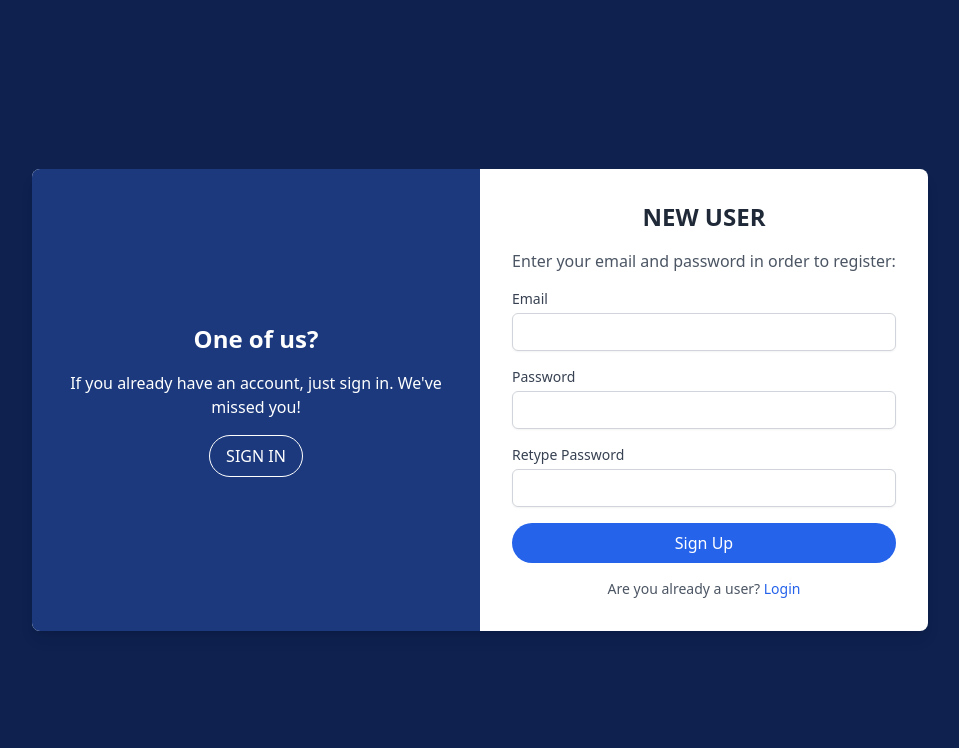
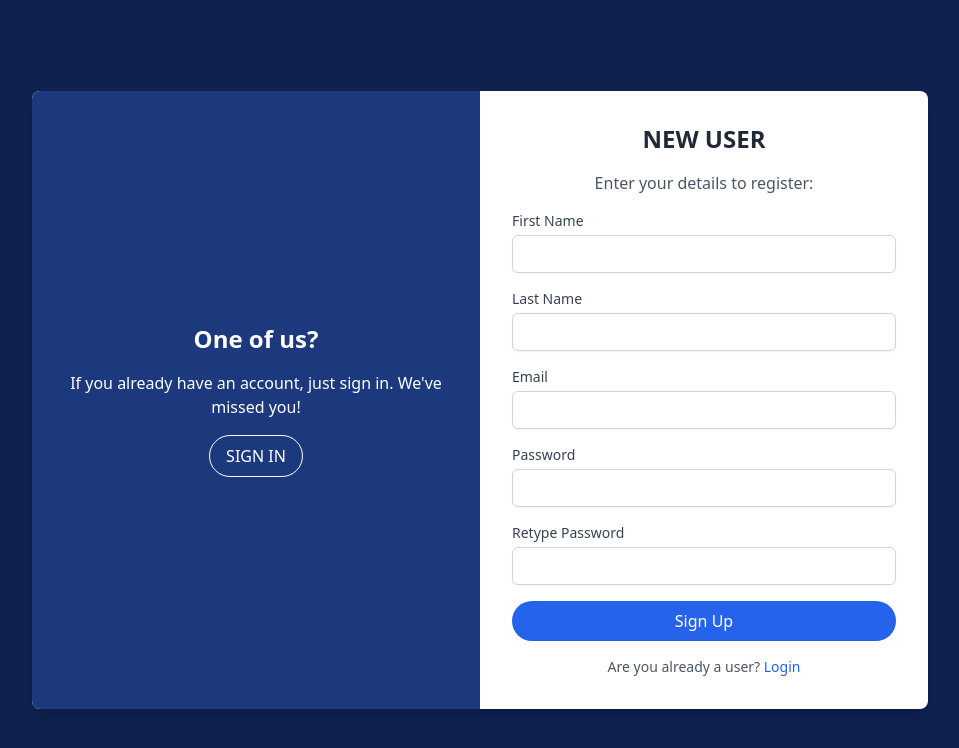
Before and after one commit to dawazakx/echo_med-a_player_web_user, a Next.js app: page /register in a window 1280 px wide. Shown: the top 748 px of the page, without its empty margins (160-1119 px from the left). Built offline with nearby package versions, Linux system fonts and the light colour scheme.

Commit message:
required filds added

```diff
--- a/pages/register.tsx
+++ b/pages/register.tsx
@@ -4,6 +4,8 @@ import Link from 'next/link';
 const Register: React.FC = () => {
   // State to manage form data
   const [formData, setFormData] = useState({
+    firstName: '',
+    lastName: '',
     email: '',
     password: '',
     confirmPassword: '',
@@ -43,8 +45,36 @@ const Register: React.FC = () => {
         {/* Right Section */}
         <div className="w-full md:w-1/2 p-8 flex flex-col items-center justify-center">
           <h2 className="text-2xl font-bold mb-4 text-gray-800">NEW USER</h2>
-          <p className="mb-4 text-gray-600 text-center">Enter your email and password in order to register:</p>
+          <p className="mb-4 text-gray-600 text-center">Enter your details to register:</p>
           <form onSubmit={handleSubmit} className="w-full max-w-sm space-y-4">
+            <div>
+              <label htmlFor="firstName" className="block text-sm font-medium text-gray-700">
+                First Name
+              </label>
+              <input
+                type="text"
+                name="firstName"
+                id="firstName"
+                value={formData.firstName}
+                onChange={handleChange}
+                required
+                className="mt-1 block w-full px-3 py-2 bg-white border border-gray-300 rounded-md shadow-sm placeholder-gray-400 focus:outline-none focus:ring-indigo-500 focus:border-indigo-500 sm:text-sm"
+              />
+            </div>
+            <div>
+              <label htmlFor="lastName" className="block text-sm font-medium text-gray-700">
+                Last Name
+              </label>
+              <input
+                type="text"
+                name="lastName"
+                id="lastName"
+                value={formData.lastName}
+                onChange={handleChange}
+                required
+                className="mt-1 block w-full px-3 py-2 bg-white border border-gray-300 rounded-md shadow-sm placeholder-gray-400 focus:outline-none focus:ring-indigo-500 focus:border-indigo-500 sm:text-sm"
+              />
+            </div>
             <div>
               <label htmlFor="email" className="block text-sm font-medium text-gray-700">
                 Email
@@ -89,7 +119,7 @@ const Register: React.FC = () => {
             </div>
             <button
               type="submit"
-              className="w-full bg-blue-600 text-white py-2 px-4 rounded-full hover:bg-blue-200 focus:outline-none focus:ring-2 focus:ring-blue-700 focus:ring-opacity-50 transition-colors duration-300"
+              className="w-full bg-blue-600 text-white py-2 px-4 rounded-full hover:bg-blue-700 focus:outline-none focus:ring-2 focus:ring-blue-700 focus:ring-opacity-50 transition-colors duration-300"
             >
               Sign Up
             </button>
```
